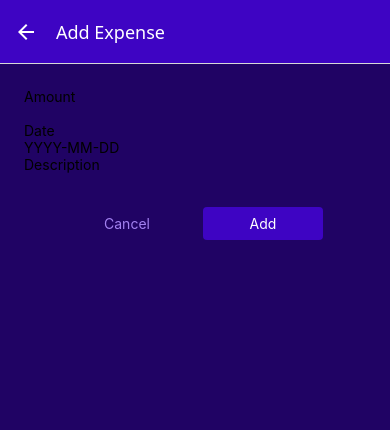
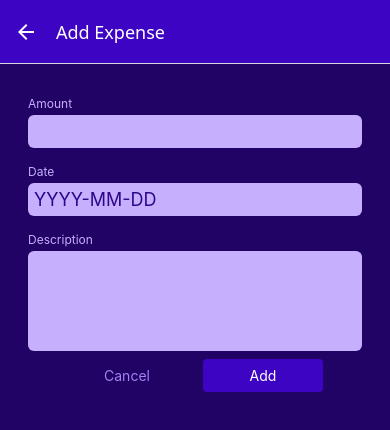
Before and after one commit to yulirumahorbo-dev/ExpenseTracker, a React Native app: screen /ManageExpense in a window 390 px wide. Shown: the top 430 px of the page. Built offline with nearby package versions, Linux system fonts and the light colour scheme.

Commit message:
style: Styling the input form

```diff
--- a/componenta/ManageExpense/Input.js
+++ b/componenta/ManageExpense/Input.js
@@ -1,14 +1,42 @@
 import { StyleSheet, Text, TextInput, View } from "react-native";
+import { GlobalStyles } from "../../constants/styles";
 
 function Input({ label, textInputConfig }) {
+  const inputStyles = [styles.input];
+
+  if (textInputConfig && textInputConfig.multiline) {
+    inputStyles.push(styles.inputMultiline);
+  }
+
   return (
-    <View>
-      <Text>{label}</Text>
-      <TextInput {...textInputConfig} />
+    <View style={styles.inputContainer}>
+      <Text style={styles.label}>{label}</Text>
+      <TextInput style={inputStyles} {...textInputConfig} />
     </View>
   );
 }
 
 export default Input;
 
-const styles = StyleSheet.create({});
+const styles = StyleSheet.create({
+  inputContainer: {
+    marginHorizontal: 4,
+    marginVertical: 8,
+  },
+  label: {
+    fontSize: 12,
+    color: GlobalStyles.colors.primary100,
+    marginBottom: 4,
+  },
+  input: {
+    backgroundColor: GlobalStyles.colors.primary100,
+    color: GlobalStyles.colors.primary700,
+    padding: 6,
+    borderRadius: 6,
+    fontSize: 18,
+  },
+  inputMultiline: {
+    minHeight: 100,
+    textAlignVertical: "top",
+  },
+});
```
